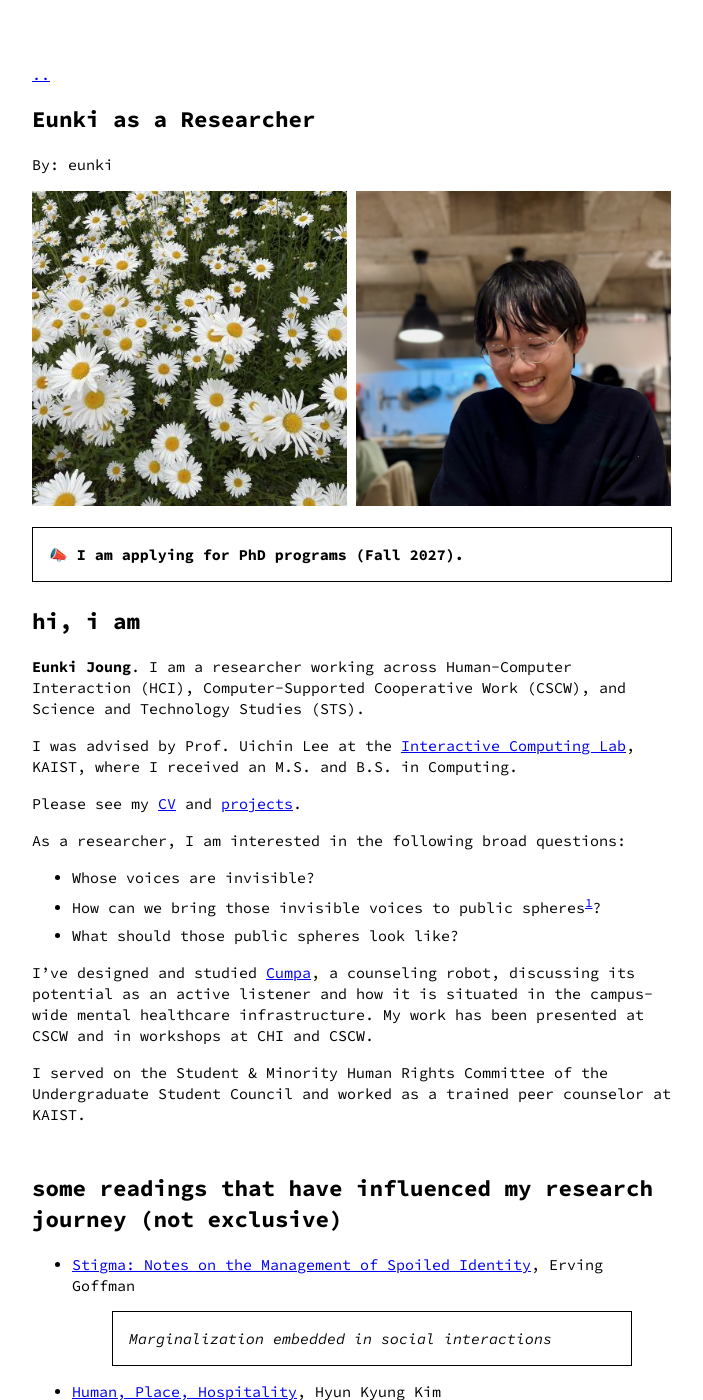
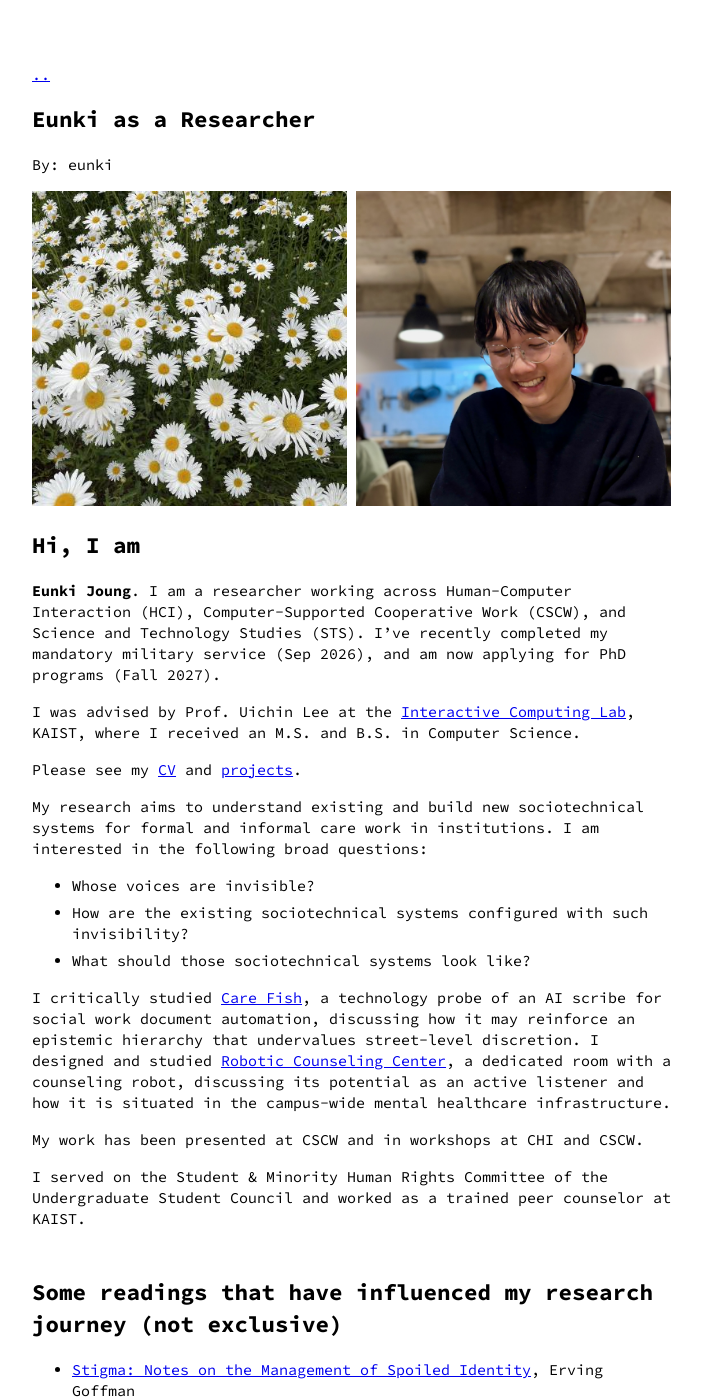
Before and after one commit to eunkiyomi/eunkiyomi.github.io, a Jekyll site: the page built from _posts/2025-02-05-eunki-as-researcher.md, in a window 1280 px wide and 1400 px high. Shown: the whole window, without its empty margins (288-991 px from the left). Built offline with Jekyll 4.4.1, drawn with Linux system fonts in a browser that asks for light colours; some of the changed text lies outside the part shown.

Commit message:
Update researcher page

```diff
--- a/_posts/2025-02-05-eunki-as-researcher.md
+++ b/_posts/2025-02-05-eunki-as-researcher.md
@@ -23,30 +23,33 @@ body {
 ![Profile](/assets/img/daisy.jpeg){: style="width: 315px; height: 315px; object-fit: cover; display: inline-block;"}
 ![Portrait](/assets/img/portrait.jpg){: style="width: 315px; height: 315px; object-fit: cover; object-position: center 3%; display: inline-block;"}
 
-<div class="callout" markdown="1">
+<!-- <div class="callout" markdown="1">
 📣 **I am applying for PhD programs (Fall 2027).**
-</div>
+</div> -->
 
-# hi, i am
+# Hi, I am
 
-**Eunki Joung**. I am a researcher working across Human-Computer Interaction (HCI), Computer-Supported Cooperative Work (CSCW), and Science and Technology Studies (STS).
+**Eunki Joung**. I am a researcher working across Human-Computer Interaction (HCI), Computer-Supported Cooperative Work (CSCW), and Science and Technology Studies (STS). I've recently completed my mandatory military service (Sep 2026), and am now applying for PhD programs (Fall 2027).
 
-I was advised by Prof. Uichin Lee at the [Interactive Computing Lab](https://ic.kaist.ac.kr), KAIST, where I received an M.S. and B.S. in Computing.
+I was advised by Prof. Uichin Lee at the [Interactive Computing Lab](https://ic.kaist.ac.kr), KAIST, where I received an M.S. and B.S. in Computer Science.
 
 Please see my [CV](/assets/docs/Eunki_s_CV.pdf) and [projects](/projects).
 
-As a researcher, I am interested in the following broad questions:
+My research aims to understand existing and build new sociotechnical systems for formal and informal care work in institutions. I am interested in the following broad questions:
 - Whose voices are invisible?
-- How can we bring those invisible voices to public spheres[^public-spheres]?
-- What should those public spheres look like?
+- How are the existing sociotechnical systems configured with such invisibility?
+- What should those sociotechnical systems look like?
 
-I've designed and studied [Cumpa]({% link _posts/2025-11-15-notes-on-cumpa.md %}), a counseling robot, discussing its potential as an active listener and how it is situated in the campus-wide mental healthcare infrastructure. My work has been presented at CSCW and in workshops at CHI and CSCW.
+I critically studied [Care Fish](/assets/docs/26-cscw-poster-care-fish.pdf), a technology probe of an AI scribe for social work document automation, discussing how it may reinforce an epistemic hierarchy that undervalues street-level discretion.
+I designed and studied [Robotic Counseling Center](/assets/docs/25-cscw-rcc.pdf), a dedicated room with a counseling robot, discussing its potential as an active listener and how it is situated in the campus-wide mental healthcare infrastructure.
+
+My work has been presented at CSCW and in workshops at CHI and CSCW.
 
 I served on the Student & Minority Human Rights Committee of the Undergraduate Student Council and worked as a trained peer counselor at KAIST.
 
-[^public-spheres]: Some people may realize Jürgen Habermas's theory when I say 'public spheres.' I think that can be a good start to share my hope of genuine and inclusive communication, but I am not an expert on his theory yet. Thus, please do not think of it as a rigorous use of 'public sphere,' if you are knowledgeable about that concept. Also, I intentionally used a plural form of 'public spheres' because I think there can be multiple forms of public spheres working well in particular contexts, which I hope to explore.
+<!-- [^public-spheres]: Some people may realize Jürgen Habermas's theory when I say 'public spheres.' I think that can be a good start to share my hope of genuine and inclusive communication, but I am not an expert on his theory yet. Thus, please do not think of it as a rigorous use of 'public sphere,' if you are knowledgeable about that concept. Also, I intentionally used a plural form of 'public spheres' because I think there can be multiple forms of public spheres working well in particular contexts, which I hope to explore. -->
 
-## some readings that have influenced my research journey (not exclusive)
+## Some readings that have influenced my research journey (not exclusive)
 
 - [Stigma: Notes on the Management of Spoiled Identity](https://en.wikipedia.org/wiki/Stigma:_Notes_on_the_Management_of_Spoiled_Identity), Erving Goffman
   > Marginalization embedded in social interactions
@@ -63,7 +66,7 @@ I served on the Student & Minority Human Rights Committee of the Undergraduate S
 - [Ways of Seeing](https://en.wikipedia.org/wiki/Ways_of_Seeing), John Berger
   > Seeing is placemaking
 
-## a short memo on programming
+<!-- ## a short memo on programming
 
 As a ✨magic wand✨ making my imagination real and lego blocks I can arrange in a perfect order, programming languages have been my favorite toys since I was a child.
 
@@ -72,7 +75,7 @@ But at the same time, I am opposed to the idea that programming languages, or mo
 My inquiries and troubles are situated in this tension. I believe the power of critical and creative designs/writings to navigate this tension.
 
 ## good bye ...
-Or, check my [winter]({% link _posts/2025-02-09-winter.md %}).
+Or, check my [winter]({% link _posts/2025-02-09-winter.md %}). -->
 
 <!--
 ## experiences and fondness
```
